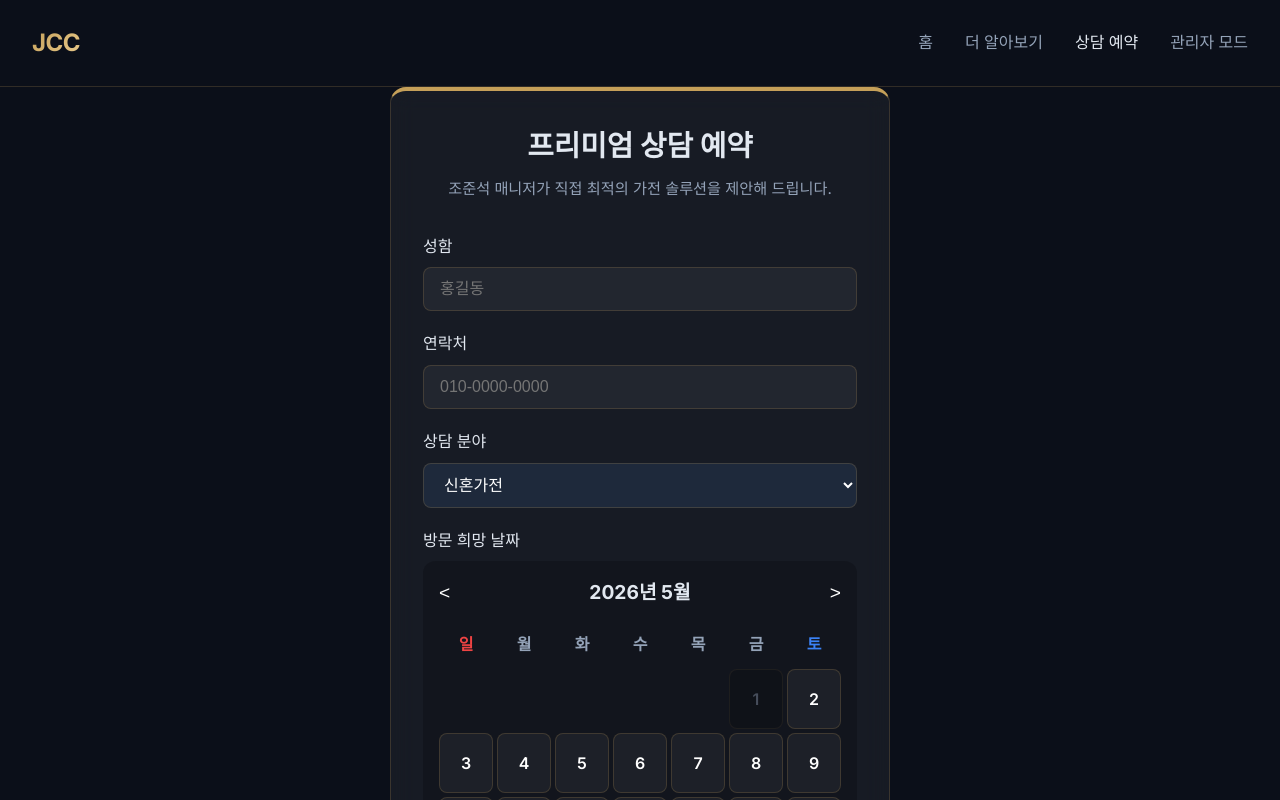
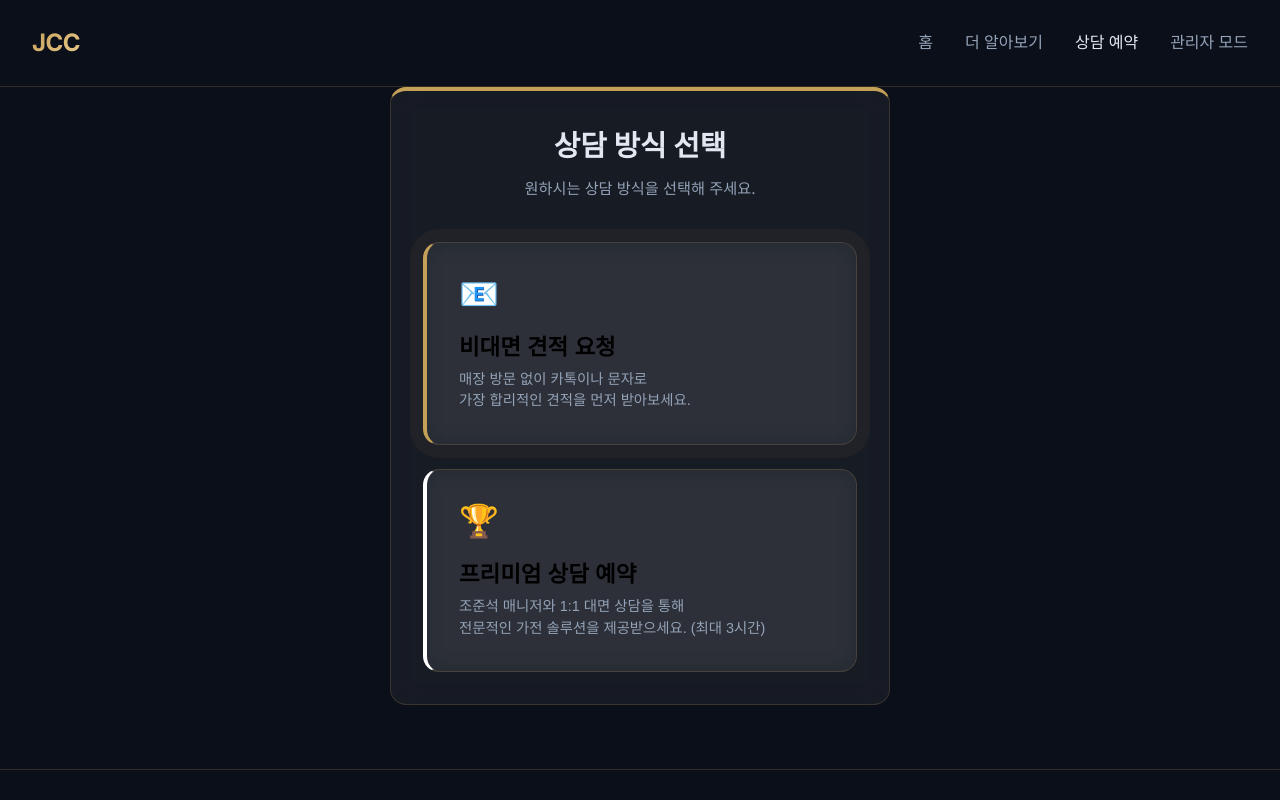
Before and after one commit to jincencho/jcc-band, a React (Vite) app in the folder web/: page / in a window 1280 px wide. Both pictures are taken after a click on the button "지금 바로 상담예약 📅". Shown: the top 800 px of the page. Built offline with nearby package versions, Linux system fonts and the light colour scheme.

Commit message:
Split reservation into Non-face-to-face Quote and Premium Consultation options

```diff
--- a/web/src/components/Reservation.jsx
+++ b/web/src/components/Reservation.jsx
@@ -1,24 +1,25 @@
 import React, { useState, useEffect } from 'react';
 
 export default function Reservation() {
+  const [view, setView] = useState('selection'); // 'selection', 'premium', 'quote'
   const [formData, setFormData] = useState({
     name: '',
     phone: '',
     topic: '신혼가전',
     date: '',
-    time: null
+    time: null,
+    details: '' // 비대면 견적 시 추가 상세 정보
   });
   const [status, setStatus] = useState('idle');
   const [blockedData, setBlockedData] = useState({});
   const [currentDate, setCurrentDate] = useState(new Date());
 
   useEffect(() => {
-    // 로컬 스토리지에서 차단된 스케줄 데이터 불러오기
     const saved = localStorage.getItem('jcc_blocked_times_v2');
     if (saved) {
       setBlockedData(JSON.parse(saved));
     }
-  }, [status]); // 예약 완료 시(status 변경) 데이터 다시 불러오기
+  }, [status]);
 
   const handleChange = (e) => {
     setFormData({ ...formData, [e.target.name]: e.target.value });
@@ -26,57 +27,42 @@ export default function Reservation() {
 
   const workingHours = [10, 11, 12, 13, 14, 15, 16, 17];
 
-  // 특정 시간이 예약 가능한지 확인 (자신 + 향후 2시간이 모두 비어있어야 3시간 상담 가능)
   const isTimeAvailable = (hour) => {
     if (!formData.date) return false;
     const dayData = blockedData[formData.date] || { hours: [], reason: null };
     if (dayData.reason) return false;
-
     const neededHours = [hour, hour + 1, hour + 2];
     const conflict = neededHours.some(h => dayData.hours.includes(h));
-
     return !conflict;
   };
 
-  // ---------------- Calendar Logic ----------------
   const year = currentDate.getFullYear();
   const month = currentDate.getMonth();
-
   const daysInMonth = new Date(year, month + 1, 0).getDate();
   const firstDayIndex = new Date(year, month, 1).getDay();
 
   const prevMonth = () => setCurrentDate(new Date(year, month - 1, 1));
   const nextMonth = () => setCurrentDate(new Date(year, month + 1, 1));
-
   const formatMonth = `${year}년 ${month + 1}월`;
 
   const renderCalendar = () => {
     const days = [];
     const weekDays = ['일', '월', '화', '수', '목', '금', '토'];
-
-    // 요일 헤더
     weekDays.forEach(day => {
       days.push(<div key={`header-${day}`} style={{ textAlign: 'center', fontWeight: 'bold', padding: '0.5rem', color: day === '일' ? '#ef4444' : day === '토' ? '#3b82f6' : 'var(--text-secondary)' }}>{day}</div>);
     });
-
-    // 빈 칸
     for (let i = 0; i < firstDayIndex; i++) {
       days.push(<div key={`empty-${i}`} style={{ padding: '0.5rem' }}></div>);
     }
-
-    // 날짜
     const today = new Date();
     today.setHours(0, 0, 0, 0);
-
     for (let i = 1; i <= daysInMonth; i++) {
       const dateStr = `${year}-${String(month + 1).padStart(2, '0')}-${String(i).padStart(2, '0')}`;
       const cellDate = new Date(year, month, i);
       const isSelected = formData.date === dateStr;
-
       const dayData = blockedData[dateStr];
       const isCompletelyBlocked = dayData?.reason !== null && dayData?.reason !== undefined;
       const isPast = cellDate < today;
-
       const isDisabled = isCompletelyBlocked || isPast;
 
       days.push(
@@ -88,19 +74,13 @@ export default function Reservation() {
             }
           }}
           style={{
-            padding: '0.5rem',
-            textAlign: 'center',
-            border: isSelected ? '2px solid var(--accent-blue)' : '1px solid var(--glass-border)',
+            padding: '0.5rem', textAlign: 'center',
+            border: isSelected ? '2px solid var(--accent-gold)' : '1px solid var(--glass-border)',
             borderRadius: '8px',
-            background: isSelected ? 'rgba(59, 130, 246, 0.2)' : isDisabled ? 'rgba(0,0,0,0.3)' : 'rgba(255,255,255,0.05)',
+            background: isSelected ? 'rgba(197, 160, 89, 0.2)' : isDisabled ? 'rgba(0,0,0,0.3)' : 'rgba(255,255,255,0.05)',
             cursor: isDisabled ? 'not-allowed' : 'pointer',
             opacity: isDisabled ? 0.4 : 1,
-            display: 'flex',
-            flexDirection: 'column',
-            justifyContent: 'center',
-            alignItems: 'center',
-            transition: 'all 0.2s',
-            minHeight: '60px'
+            display: 'flex', flexDirection: 'column', justifyContent: 'center', alignItems: 'center', minHeight: '60px'
           }}
         >
           <span style={{ fontWeight: 600, color: isDisabled ? 'var(--text-secondary)' : 'white' }}>{i}</span>
@@ -113,61 +93,95 @@ export default function Reservation() {
 
   const handleSubmit = async (e) => {
     e.preventDefault();
-    if (!formData.date || formData.time === null) {
+    if (view === 'premium' && (!formData.date || formData.time === null)) {
       return alert('날짜와 시간을 선택해주세요.');
     }
 
     setStatus('loading');
 
     try {
-      // ✅ 텔레그램 알림 전송
       const TELEGRAM_TOKEN = '8722162859:AAFXVsi2rRNaqybfb4h5CeD9eFme-APzlFQ';
       const CHAT_ID = '1294140235';
-      const message =
-        `📅 *JCC 상담 예약 접수*\n\n` +
+      const typeLabel = view === 'premium' ? '🏆 프리미엄 상담 예약' : '📧 비대면 견적 요청';
+
+      let message =
+        `📣 *JCC 신규 접수 (${typeLabel})*\n\n` +
         `👤 *성함:* ${formData.name}\n` +
         `📞 *연락처:* ${formData.phone}\n` +
-        `🏷️ *상담 분야:* ${formData.topic}\n` +
-        `📆 *날짜:* ${formData.date}\n` +
-        `⏰ *시작 시간:* ${formData.time}:00 (최대 3시간)\n\n` +
-        `_JCC 진센조 예약 시스템_`;
+        `🏷️ *상담 분야:* ${formData.topic}\n`;
+
+      if (view === 'premium') {
+        message += `📆 *방문 날짜:* ${formData.date}\n⏰ *시작 시간:* ${formData.time}:00 (최대 3시간)\n`;
+      } else {
+        message += `📝 *상세 내용:* ${formData.details || '없음'}\n`;
+      }
+
+      message += `\n_JCC 진센조 시스템_`;
 
       await fetch(`https://api.telegram.org/bot${TELEGRAM_TOKEN}/sendMessage`, {
         method: 'POST',
         headers: { 'Content-Type': 'application/json' },
-        body: JSON.stringify({
-          chat_id: CHAT_ID,
-          text: message,
-          parse_mode: 'Markdown'
-        })
+        body: JSON.stringify({ chat_id: CHAT_ID, text: message, parse_mode: 'Markdown' })
       });
 
-      // 실제 예약 시 로컬 스토리지에 3시간 블록 추가
+      if (view === 'premium') {
         const newBlocked = { ...blockedData };
         if (!newBlocked[formData.date]) newBlocked[formData.date] = { hours: [], reason: null };
-      // 3시간 차지
         newBlocked[formData.date].hours.push(formData.time, formData.time + 1, formData.time + 2);
-
         localStorage.setItem('jcc_blocked_times_v2', JSON.stringify(newBlocked));
         setBlockedData(newBlocked);
+      }
 
       setStatus('success');
-      setFormData({ name: '', phone: '', topic: '신혼가전', date: '', time: null });
-      setTimeout(() => setStatus('idle'), 3000);
+      setFormData({ name: '', phone: '', topic: '신혼가전', date: '', time: null, details: '' });
+      setTimeout(() => {
+        setStatus('idle');
+        setView('selection');
+      }, 3000);
     } catch (error) {
       console.error(error);
       setStatus('error');
     }
   };
 
-  return (
-    <div className="glass-panel" style={{ width: '100%', maxWidth: '500px', margin: '0 auto', borderTop: '4px solid var(--accent-blue)' }}>
-      <div style={{ textAlign: 'center', marginBottom: '2rem' }}>
-        <h2 style={{ fontSize: '1.8rem', fontWeight: 700, marginBottom: '0.5rem' }}>프리미엄 상담 예약</h2>
-        <p style={{ color: 'var(--text-secondary)', fontSize: '0.95rem' }}>조준석 매니저가 직접 최적의 가전 솔루션을 제안해 드립니다.</p>
+  const renderSelection = () => (
+    <div style={{ display: 'flex', flexDirection: 'column', gap: '1.5rem', width: '100%' }}>
+      <button
+        className="glass-panel pulse"
+        onClick={() => setView('quote')}
+        style={{ padding: '2rem', textAlign: 'left', cursor: 'pointer', borderLeft: '4px solid var(--accent-gold)', width: '100%' }}
+      >
+        <div style={{ fontSize: '2rem', marginBottom: '1rem' }}>📧</div>
+        <h3 style={{ fontSize: '1.4rem', fontWeight: 700, marginBottom: '0.5rem' }}>비대면 견적 요청</h3>
+        <p style={{ color: 'var(--text-secondary)', fontSize: '0.9rem', lineHeight: 1.5 }}>
+          매장 방문 없이 카톡이나 문자로<br />가장 합리적인 견적을 먼저 받아보세요.
+        </p>
+      </button>
+
+      <button
+        className="glass-panel"
+        onClick={() => setView('premium')}
+        style={{ padding: '2rem', textAlign: 'left', cursor: 'pointer', borderLeft: '4px solid #fff', width: '100%' }}
+      >
+        <div style={{ fontSize: '2rem', marginBottom: '1rem' }}>🏆</div>
+        <h3 style={{ fontSize: '1.4rem', fontWeight: 700, marginBottom: '0.5rem' }}>프리미엄 상담 예약</h3>
+        <p style={{ color: 'var(--text-secondary)', fontSize: '0.9rem', lineHeight: 1.5 }}>
+          조준석 매니저와 1:1 대면 상담을 통해<br />전문적인 가전 솔루션을 제공받으세요. (최대 3시간)
+        </p>
+      </button>
     </div>
+  );
 
+  const renderForm = () => (
     <form onSubmit={handleSubmit} style={{ display: 'flex', flexDirection: 'column', gap: '1.25rem' }}>
+      <button
+        type="button"
+        onClick={() => setView('selection')}
+        style={{ background: 'transparent', border: 'none', color: 'var(--accent-gold)', cursor: 'pointer', textAlign: 'left', fontSize: '0.9rem', marginBottom: '1rem' }}
+      >
+        ← 이전으로 돌아가기
+      </button>
+
       <div className="form-group">
         <label htmlFor="name" style={{ display: 'block', marginBottom: '0.5rem', fontWeight: 500 }}>성함</label>
         <input
@@ -203,6 +217,8 @@ export default function Reservation() {
         </select>
       </div>
 
+      {view === 'premium' && (
+        <>
           <div className="form-group">
             <label style={{ display: 'block', marginBottom: '0.5rem', fontWeight: 500 }}>방문 희망 날짜</label>
             <div style={{ background: 'rgba(0,0,0,0.2)', padding: '1rem', borderRadius: '12px' }}>
@@ -219,33 +235,23 @@ export default function Reservation() {
 
           {formData.date && (
             <div className="form-group">
-            <label style={{ display: 'block', marginBottom: '0.5rem', fontWeight: 500 }}>상담 시작 시간 (1건당 최대 3시간 진행)</label>
-
-            {blockedData[formData.date]?.reason ? (
-              <div style={{ padding: '1rem', background: 'rgba(239, 68, 68, 0.2)', color: '#fca5a5', borderRadius: '8px', textAlign: 'center', border: '1px solid #ef4444' }}>
-                내부 사정으로 인해 당일은 상담 예약이 마감되었습니다. 양해 부탁드립니다.
-              </div>
-            ) : (
+              <label style={{ display: 'block', marginBottom: '0.5rem', fontWeight: 500 }}>상담 시작 시간 (최대 3시간 진행)</label>
               <div style={{ display: 'grid', gridTemplateColumns: 'repeat(4, 1fr)', gap: '0.5rem' }}>
                 {workingHours.map(hour => {
                   const available = isTimeAvailable(hour);
                   const isSelected = formData.time === hour;
                   return (
                     <button
-                      key={hour}
-                      type="button"
+                      key={hour} type="button"
                       onClick={() => available && setFormData({ ...formData, time: hour })}
                       disabled={!available}
                       style={{
-                        padding: '0.75rem 0.5rem',
-                        borderRadius: '8px',
-                        border: '1px solid',
-                        borderColor: isSelected ? 'var(--accent-blue)' : 'var(--glass-border)',
-                        background: isSelected ? 'var(--accent-blue)' : 'rgba(255,255,255,0.05)',
+                        padding: '0.75rem 0.5rem', borderRadius: '8px', border: '1px solid',
+                        borderColor: isSelected ? 'var(--accent-gold)' : 'var(--glass-border)',
+                        background: isSelected ? 'var(--accent-gold)' : 'rgba(255,255,255,0.05)',
                         color: available ? 'white' : 'var(--text-secondary)',
                         cursor: available ? 'pointer' : 'not-allowed',
                         opacity: available ? 1 : 0.4,
-                        fontWeight: isSelected ? 700 : 400,
                         transition: 'all 0.2s'
                       }}
                     >
@@ -254,25 +260,52 @@ export default function Reservation() {
                   );
                 })}
               </div>
+            </div>
           )}
+        </>
+      )}
+
+      {view === 'quote' && (
+        <div className="form-group">
+          <label htmlFor="details" style={{ display: 'block', marginBottom: '0.5rem', fontWeight: 500 }}>추가 요청 사항 (선택)</label>
+          <textarea
+            id="details" name="details"
+            value={formData.details} onChange={handleChange}
+            placeholder="원하시는 제품이나 예산 등을 자유롭게 적어주세요."
+            style={{ width: '100%', padding: '0.75rem 1rem', borderRadius: '8px', background: 'rgba(255,255,255,0.05)', border: '1px solid var(--glass-border)', color: 'white', fontSize: '1rem', minHeight: '100px', resize: 'vertical' }}
+          />
         </div>
       )}
 
       <button
         type="submit"
-          className="btn-primary"
+        className="btn-primary pulse"
         disabled={status === 'loading'}
-          style={{ marginTop: '0.5rem', padding: '1rem', fontSize: '1.1rem', opacity: status === 'loading' ? 0.7 : 1 }}
+        style={{ marginTop: '1rem', padding: '1rem', fontSize: '1.1rem' }}
       >
-          {status === 'loading' ? '예약 접수 중...' : status === 'success' ? '예약 완료! 곧 연락드리겠습니다.' : '상담 예약 신청하기'}
+        {status === 'loading' ? '접수 중...' : status === 'success' ? '접수 완료!' : '신청하기'}
       </button>
 
       {status === 'success' && (
-          <p style={{ color: '#34d399', textAlign: 'center', marginTop: '0.5rem', fontWeight: 500, fontSize: '0.9rem' }}>
-            성공적으로 접수되었습니다.
+        <p style={{ color: '#34d399', textAlign: 'center', marginTop: '0.5rem', fontWeight: 500 }}>
+          성공적으로 접수되었습니다. 조준석 매니저가 연락드리겠습니다.
         </p>
       )}
     </form>
+  );
+
+  return (
+    <div className="glass-panel" style={{ width: '100%', maxWidth: '500px', margin: '0 auto', borderTop: '4px solid var(--accent-gold)' }}>
+      <div style={{ textAlign: 'center', marginBottom: '2.5rem' }}>
+        <h2 style={{ fontSize: '1.8rem', fontWeight: 700, marginBottom: '0.5rem' }}>
+          {view === 'selection' ? '상담 방식 선택' : view === 'premium' ? '프리미엄 상담 예약' : '비대면 견적 요청'}
+        </h2>
+        <p style={{ color: 'var(--text-secondary)', fontSize: '0.95rem' }}>
+          {view === 'selection' ? '원하시는 상담 방식을 선택해 주세요.' : '조준석 매니저가 직접 솔루션을 제안해 드립니다.'}
+        </p>
+      </div>
+
+      {view === 'selection' ? renderSelection() : renderForm()}
     </div>
   );
 }
```
Lines whose indentation alone changed are shown as unchanged.
